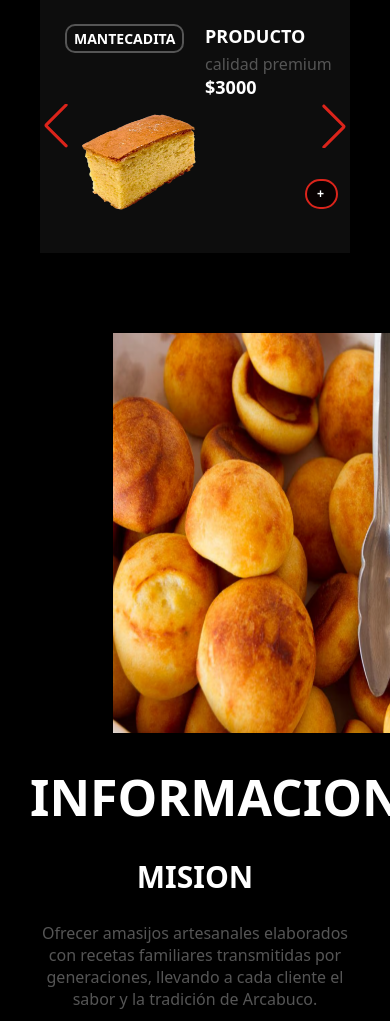
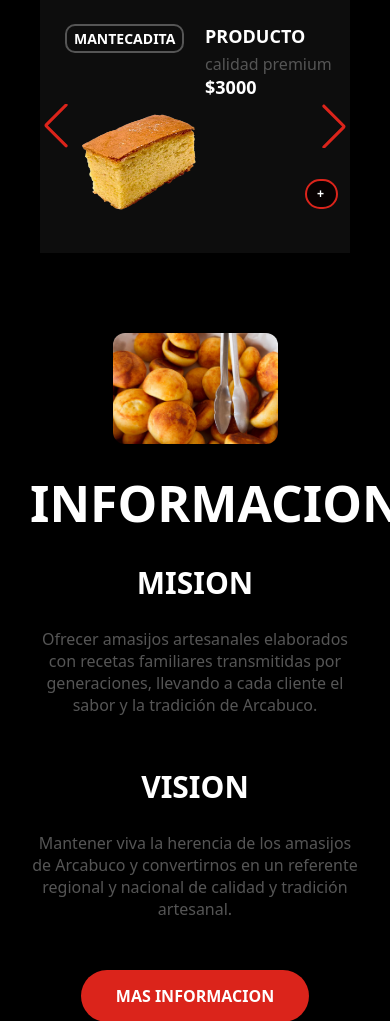
Before and after one commit to Nnoogq40/flask-login, a Flask app: page /home in a window 390 px wide; the page is wider, and only the part inside the window is pictured. Shown: the part 952-1973 px from the top of that part. Run offline with Flask 3, Linux system fonts and the light colour scheme; some libraries are stand-ins or nearby versions.

Commit message:
Improve image responsiveness and appearance in information sections
Update CSS for `.info-img` and nested `img` tags to ensure responsiveness, add `border-radius` and `object-fit: cover`.

Replit-Commit-Author: Agent
Replit-Commit-Session-Id: 3589c471-ee63-44df-8afe-4987bfb732d1
Replit-Commit-Checkpoint-Type: full_checkpoint
Replit-Commit-Screenshot-Url: https://storage.googleapis.com/screenshot-production-us-central1/72311f5b-7584-4c69-9c7d-55d7228d19f3/3589c471-ee63-44df-8afe-4987bfb732d1/O94nmaQ

```diff
--- a/src/static/css/style.css
+++ b/src/static/css/style.css
@@ -367,12 +367,17 @@ body {
 
 .info-img {
     width: 50%;
+    display: flex;
+    justify-content: center;
+    align-items: center;
 }
 
 .info-img img {
-    width: 500px;
-    height: 250px;
-
+    width: 100%;
+    max-width: 500px;
+    height: auto;
+    border-radius: 12px;
+    object-fit: cover;
 }
 
 .info-txt {
@@ -860,9 +865,11 @@ input[type="tel"] {
     }
 
     .info-img img {
-        width: 400px;
-        height: 400px;
+        width: 100%;
+        max-width: 400px;
+        height: auto;
         margin-bottom: 25px;
+        border-radius: 12px;
     }
 
     .info-txt {
```
